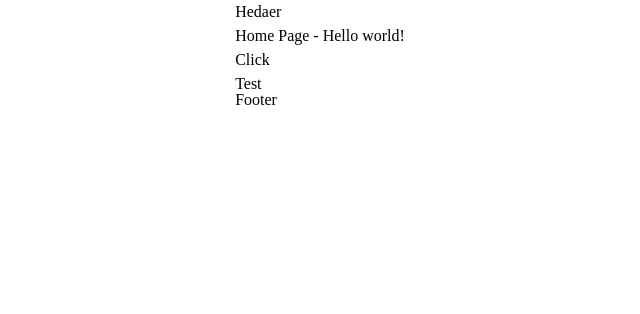
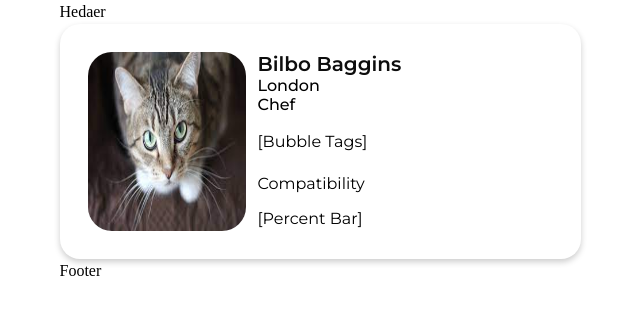
Before and after one commit to JasonXB/EF_Clone, a Next.js app: page / in a window 1280 px wide. Shown: the top 314 px of the page, without its empty margins (320-960 px from the left). Built offline with nearby package versions, Linux system fonts and the light colour scheme; what tw-elements would draw is missing.

Commit message:
style miniprofilecard

```diff
--- a/pages/index.tsx
+++ b/pages/index.tsx
@@ -1,15 +1,17 @@
 import type { NextPage } from 'next';
 import Link from 'next/link';
 import Layout from '../src/components/Layout';
-import MiniProfileCard from '../src/components/miniProfileCard';
+import MiniProfileCard from '../src/components/MiniProfileCard';
 
 const Home: NextPage = ({}) => {
   return (
     <Layout>
-      <h1>Home Page - Hello world!</h1>
+      <MiniProfileCard mentorsInfo={{"name": "Bilbo Baggins", "location": "London", "job": "Chef"}}/>
+      {/* <h1>Home Page - Hello world!</h1>
       <Link href="/become-a-mentor">
         <a>Click</a>
-      </Link>
+      </Link> */}
+
 
     </Layout>
 
--- a/src/components/Layout.tsx
+++ b/src/components/Layout.tsx
@@ -1,6 +1,5 @@
 import React, { Children } from 'react';
 import Head from 'next/head';
-import MiniProfileCard from './miniProfileCard';
 // import Header from ''
 // import Footer from ''
 
@@ -24,11 +23,12 @@ const Layout = ({ ...props }: LayoutProps) => {
         {/* <Header/> */}
         <h1>Hedaer</h1>
         <main>{props.children}
-        <MiniProfileCard personsName="Test" age="7"/>
         </main>
         {/* Add the Footer component here */}
         {/* <Footer/> */}
+        <div>
         <h1>Footer</h1>
+        </div>
       </div>
     </div>
   );
--- a/src/components/MiniProfileCard.tsx
+++ b/src/components/MiniProfileCard.tsx
@@ -1,20 +1,34 @@
 import BubbleTags from './BubbleTags';
 import Avatar from './avatar/avatar'
-import React from 'react'
+import tempImage from '../../src/assets/cat.jpeg'
+import { BUBBLE_TAG_TYPE_CLASSES } from './BubbleTag';
+import style from '../../styles/MiniProfileCard.module.css'
 
-interface MiniProfileCard {
-    personsName: string,
-    age: string,
-  }
 
-const MiniProfileCard = ({personsName, age}: MiniProfileCard) => {
+const MiniProfileCard = ({mentorsInfo}: any) => {
+    const {name, location, job} = mentorsInfo
+    const arrTags = ["management", "design"]
     return(
-        <div className="flex h-4 w-4" id='testtest'>
-            {personsName}
-            {/* <Avatar/> */}
-            {/* <ProfileHeader/>
-            <BubbleTags/>
-            <Compatibility/> */}
+        <div className={`${style.miniProfileCard} flex`}>
+            <Avatar imgLocation={tempImage} displaySize="mediumLarge" personsName="Bilbo Baggins" />
+            <div className={`${style.infoContainer} font-mainFont pl-3`}>
+                <h2 className={style.name}>{name}</h2>
+                <h4 className={style.locationJob}>{location}</h4>
+                <h4 className={style.locationJob}>{job}</h4>
+                {/* Remove below div when <BubbleTags/> is working, and uncomment <BubbleTags/> */}
+                <div className="h-7 my-4">
+                    [Bubble Tags]
+                </div>
+                {/* <BubbleTags tags={arrTags} bubbleTagType={BUBBLE_TAG_TYPE_CLASSES.blue} /> */}
+                <div className={style.compatibility}>
+                    <h4>Compatibility</h4>
+                    {/* Remove below div when <PercentBar/> is working, and uncomment <PercentBar/> */}
+                    <div className="h-7 my-4">
+                        [Percent Bar]
+                    </div>
+                    {/* <PercentBar /> */}
+                </div>
+            </div>
         </div>
     )
 }
--- /dev/null
+++ b/styles/MiniProfileCard.module.css
@@ -0,0 +1,31 @@
+.miniProfileCard {
+  height: 235px;
+  width: 521px;
+  padding: 28px;
+  background: #ffffff 0% 0% no-repeat padding-box;
+  box-shadow: 0px 3px 6px #00000033;
+  border-radius: 20px;
+}
+.avatar {
+  height: 180px;
+  width: 160px;
+}
+.infoContainer {
+    height: 180px;
+}
+.name {
+  font-weight: 600;
+  font-size: 20px;
+  line-height: 24px;
+  color: #0d0d0d;
+}
+.locationJob {
+  font-weight: 500;
+  font-size: 16px;
+  line-height: 19px;
+}
+.compatibility {
+  font-weight: 400;
+  font-size: 16px;
+  line-height: 19px;
+}
```
